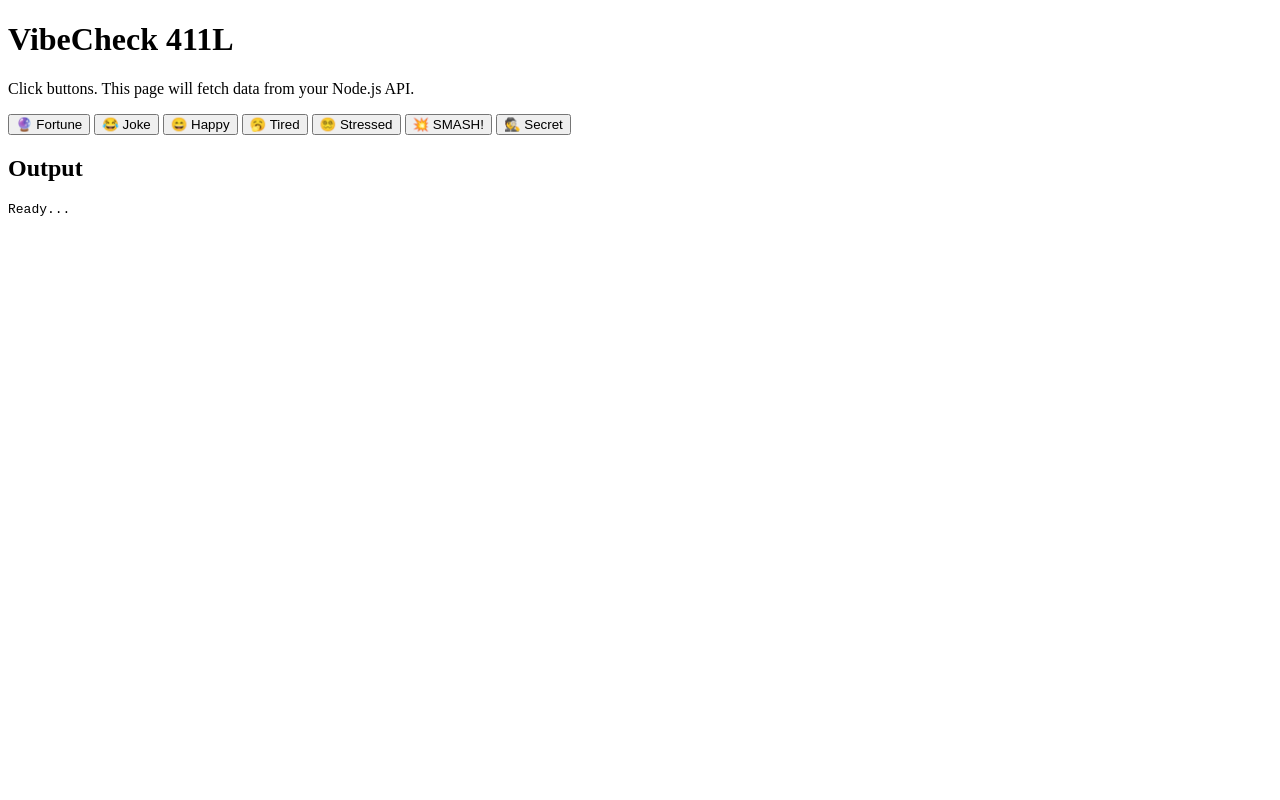
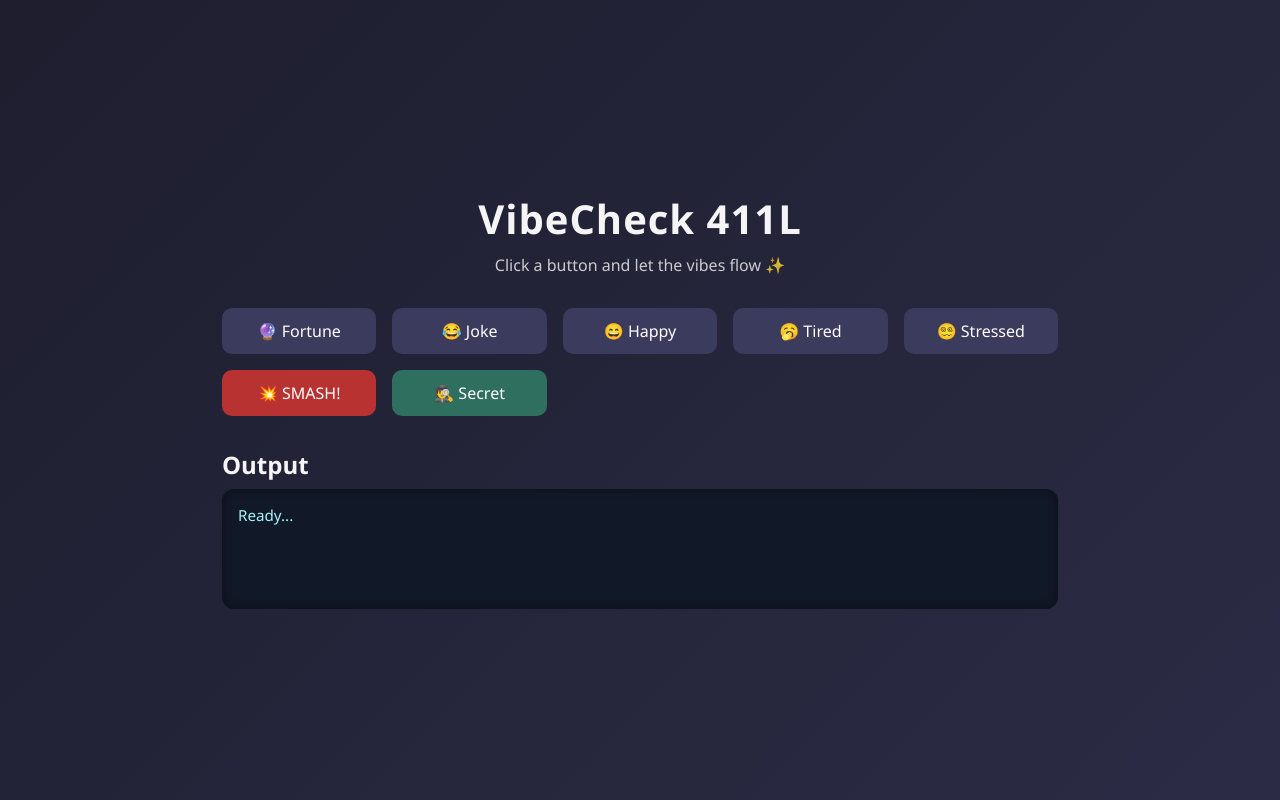
Before and after one commit to aiamairronroxas/VibeCheck-emeraiamjile, a plain HTML site: page frontend/index.html in a window 1280 px wide. Drawn offline with Linux system fonts and the light colour scheme.

Commit message:
Meron na css at html

```diff
--- a/frontend/index.html
+++ b/frontend/index.html
@@ -1,27 +1,41 @@
 <!doctype html>
-<html>
+<html lang="en">
 <head>
   <meta charset="utf-8" />
   <meta name="viewport" content="width=device-width, initial-scale=1" />
   <title>VibeCheck 411L</title>
+
+  <!-- CSS -->
+  <link rel="stylesheet" href="style.css" />
 </head>
 <body>
+  <div class="container">
+    <header>
       <h1>VibeCheck 411L</h1>
-  <p>Click buttons. This page will fetch data from your Node.js API.</p>
+      <p class="subtitle">
+        Click a button and let the vibes flow ✨
+      </p>
+    </header>
 
-  <div>
+    <section class="controls">
       <button id="btnFortune">🔮 Fortune</button>
       <button id="btnJoke">😂 Joke</button>
+
       <button data-mood="happy" class="btnMood">😄 Happy</button>
       <button data-mood="tired" class="btnMood">🥱 Tired</button>
       <button data-mood="stressed" class="btnMood">😵‍💫 Stressed</button>
-    <button id="btnSmash">💥 SMASH!</button>
-    <button id="btnSecret">🕵️ Secret</button>
+
+      <button id="btnSmash" class="danger">💥 SMASH!</button>
+      <button id="btnSecret" class="secret">🕵️ Secret</button>
+    </section>
+
+    <section class="output">
+      <h2>Output</h2>
+      <pre id="out">Ready...</pre>
+    </section>
   </div>
 
-  <h2>Output</h2>
-  <pre id="out">Ready...</pre>
-
+  <!-- JS -->
   <script src="app.js"></script>
 </body>
 </html>
--- /dev/null
+++ b/frontend/style.css
@@ -0,0 +1,107 @@
+/* Reset */
+* {
+  margin: 0;
+  padding: 0;
+  box-sizing: border-box;
+  font-family: "Segoe UI", system-ui, sans-serif;
+}
+
+body {
+  min-height: 100vh;
+  background: linear-gradient(135deg, #1e1e2f, #2b2b45);
+  color: #f5f5f5;
+  display: flex;
+  align-items: center;
+  justify-content: center;
+}
+
+/* Layout */
+.container {
+  width: 100%;
+  max-width: 900px;
+  padding: 2rem;
+}
+
+header {
+  text-align: center;
+  margin-bottom: 2rem;
+}
+
+header h1 {
+  font-size: 2.5rem;
+  letter-spacing: 1px;
+}
+
+.subtitle {
+  opacity: 0.8;
+  margin-top: 0.5rem;
+}
+
+/* Buttons */
+.controls {
+  display: grid;
+  grid-template-columns: repeat(auto-fit, minmax(140px, 1fr));
+  gap: 1rem;
+  margin-bottom: 2rem;
+}
+
+button {
+  padding: 0.75rem 1rem;
+  border: none;
+  border-radius: 10px;
+  background: #3b3b5e;
+  color: #fff;
+  font-size: 1rem;
+  cursor: pointer;
+  transition: all 0.2s ease;
+}
+
+button:hover {
+  background: #5656a8;
+  transform: translateY(-2px);
+}
+
+button:active {
+  transform: scale(0.97);
+}
+
+/* Special buttons */
+button.danger {
+  background: #b83232;
+}
+
+button.danger:hover {
+  background: #e04a4a;
+}
+
+button.secret {
+  background: #2f6f5f;
+}
+
+button.secret:hover {
+  background: #3fa98a;
+}
+
+/* Output */
+.output h2 {
+  margin-bottom: 0.5rem;
+}
+
+pre {
+  background: #111827;
+  border-radius: 12px;
+  padding: 1rem;
+  min-height: 120px;
+  white-space: pre-wrap;
+  word-break: break-word;
+  font-size: 0.95rem;
+  color: #a5f3fc;
+  box-shadow: inset 0 0 10px rgba(0,0,0,0.4);
+}
+
+/* Mobile tweaks */
+@media (max-width: 480px) {
+  header h1 {
+    font-size: 2rem;
+  }
+}
```
Lines whose indentation alone changed are shown as unchanged.
